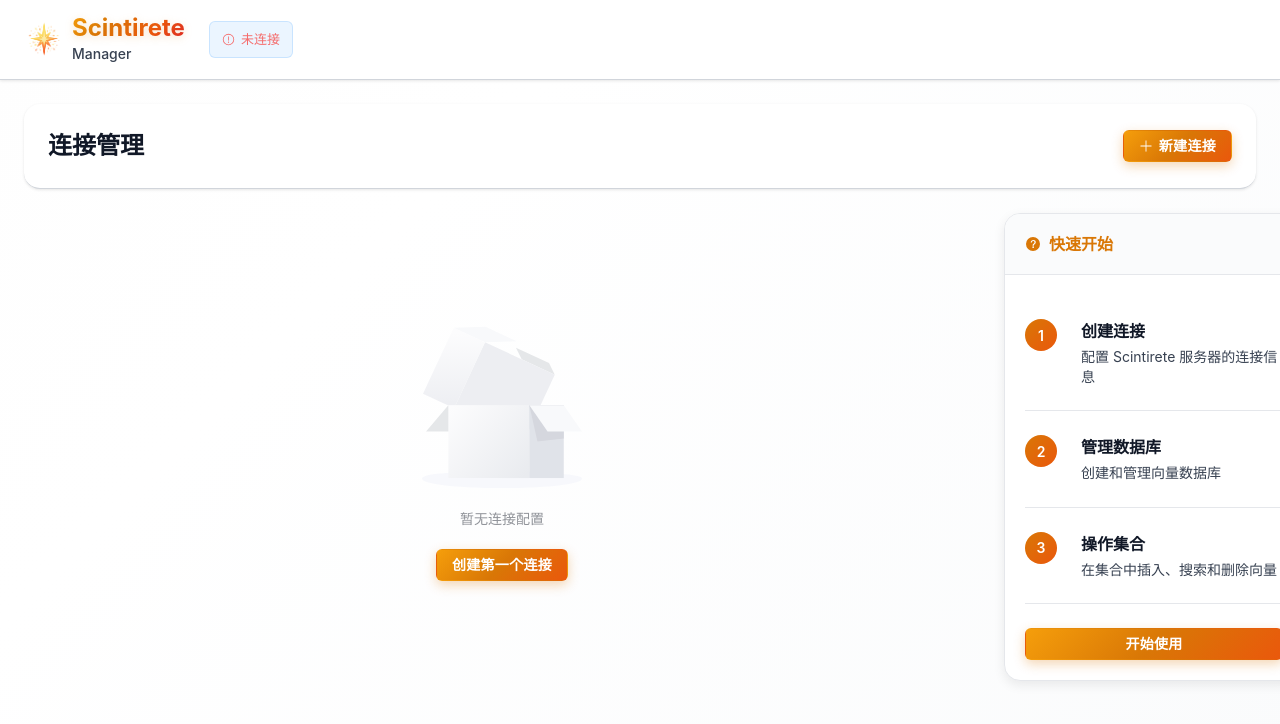
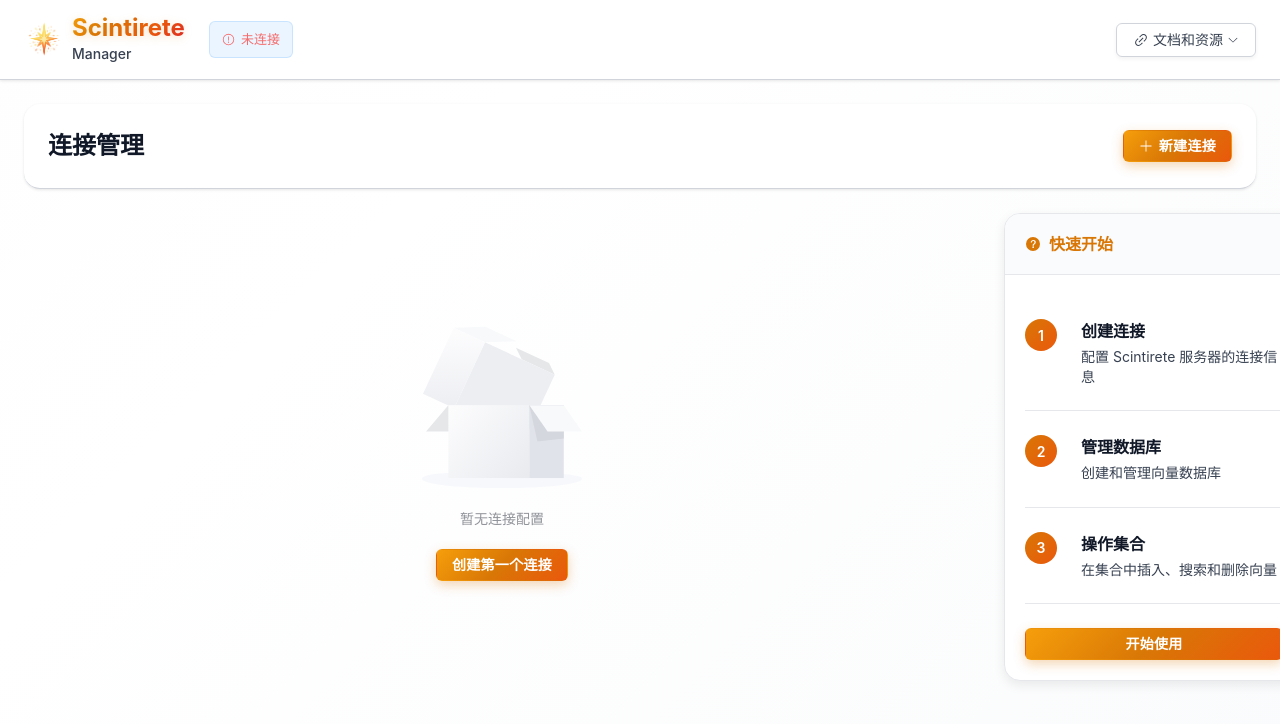
Before and after one commit to Scintirete/manager-ui, a Nuxt app: page / in a window 1280 px wide. Shown: the top 724 px of the page. Built offline with nearby package versions, Linux system fonts and the light colour scheme.

Commit message:
feat: more link

```diff
--- a/app/layouts/default.vue
+++ b/app/layouts/default.vue
@@ -20,6 +20,44 @@
         </div>
         <div class="header-actions">
           <slot name="header-actions" />
+          <!-- GitHub 链接 -->
+          <div class="github-links">
+            <el-dropdown trigger="hover" placement="bottom-end">
+              <div class="github-button">
+                <el-icon class="github-icon"><Link /></el-icon>
+                <span class="github-text">文档和资源</span>
+                <el-icon class="dropdown-arrow"><ArrowDown /></el-icon>
+              </div>
+              <template #dropdown>
+                <el-dropdown-menu class="github-dropdown">
+                  <el-dropdown-item>
+                    <a href="http://scintirete.cloud.wj2015.com/" target="_blank" class="github-link">
+                      <el-icon><Document /></el-icon>
+                      <div class="link-content">
+                        <div class="link-title">Scintirete 官网及文档</div>
+                      </div>
+                    </a>
+                  </el-dropdown-item>
+                  <el-dropdown-item>
+                    <a href="https://github.com/Scintirete/Scintirete/" target="_blank" class="github-link">
+                      <el-icon><Link /></el-icon>
+                      <div class="link-content">
+                        <div class="link-title">Scintirete 开源地址</div>
+                      </div>
+                    </a>
+                  </el-dropdown-item>
+                  <el-dropdown-item>
+                    <a href="https://github.com/Scintirete/manager-ui" target="_blank" class="github-link">
+                      <el-icon><Link /></el-icon>
+                      <div class="link-content">
+                        <div class="link-title">Manager UI 开源地址</div>
+                      </div>
+                    </a>
+                  </el-dropdown-item>
+                </el-dropdown-menu>
+              </template>
+            </el-dropdown>
+          </div>
         </div>
       </div>
     </el-header>
@@ -81,6 +119,7 @@
 </template>
 
 <script setup lang="ts">
+import { Link, ArrowDown, Monitor, Document } from '@element-plus/icons-vue'
 import type { ConnectionConfig } from '../composables/useApi'
 
 // 设置页面元信息
@@ -337,4 +376,127 @@
     margin-top: 0;
   }
 }
+
+/* GitHub Links Styles */
+.github-links {
+  margin-left: var(--sc-space-md);
+}
+
+.github-button {
+  display: flex;
+  align-items: center;
+  gap: var(--sc-space-xs);
+  padding: var(--sc-space-sm) var(--sc-space-md);
+  background: var(--sc-bg-primary);
+  border: 1px solid var(--sc-border);
+  border-radius: var(--sc-radius-sm);
+  cursor: pointer;
+  transition: all var(--sc-transition-fast);
+  color: var(--sc-text-secondary);
+  font-size: 14px;
+  font-weight: 500;
+  box-shadow: 0 2px 4px rgba(0, 0, 0, 0.05);
+}
+
+.github-button:hover {
+  background: var(--sc-bg-secondary);
+  border-color: var(--sc-primary-start);
+  color: var(--sc-primary-start);
+  transform: translateY(-1px);
+  box-shadow: 0 4px 8px rgba(217, 119, 6, 0.1);
+}
+
+.github-icon {
+  font-size: 16px;
+}
+
+.github-text {
+  font-weight: 500;
+}
+
+.dropdown-arrow {
+  font-size: 12px;
+  transition: transform var(--sc-transition-fast);
+}
+
+.github-button:hover .dropdown-arrow {
+  transform: rotate(180deg);
+}
+
+.github-link {
+  display: flex;
+  align-items: center;
+  gap: var(--sc-space-sm);
+  padding: var(--sc-space-sm) 0;
+  text-decoration: none;
+  color: var(--sc-text-primary);
+  transition: all var(--sc-transition-fast);
+  width: 100%;
+}
+
+.github-link:hover {
+  color: var(--sc-primary-start);
+  background: var(--sc-bg-secondary);
+  margin: 0 -12px;
+  padding: var(--sc-space-sm) 12px;
+  border-radius: var(--sc-radius-sm);
+}
+
+.github-link .el-icon {
+  font-size: 18px;
+  color: var(--sc-text-tertiary);
+  transition: color var(--sc-transition-fast);
+}
+
+.github-link:hover .el-icon {
+  color: var(--sc-primary-start);
+}
+
+.link-content {
+  display: flex;
+  flex-direction: column;
+  align-items: flex-start;
+}
+
+.link-title {
+  font-weight: 600;
+  font-size: 14px;
+  line-height: 1.2;
+  color: inherit;
+}
+
+.link-url {
+  font-size: 12px;
+  color: var(--sc-text-tertiary);
+  font-family: 'SF Mono', 'Monaco', 'Inconsolata', 'Roboto Mono', monospace;
+  margin-top: 2px;
+  transition: color var(--sc-transition-fast);
+}
+
+.github-link:hover .link-url {
+  color: var(--sc-primary-start);
+}
+
+/* GitHub 链接响应式优化 */
+@media (max-width: 768px) {
+  .github-links {
+    margin-left: var(--sc-space-sm);
+  }
+
+  .github-text {
+    display: none;
+  }
+
+  .github-button {
+    padding: var(--sc-space-sm);
+    min-width: 40px;
+    justify-content: center;
+  }
+}
+
+@media (max-width: 600px) {
+  .github-links {
+    display: none;
+  }
+}
 </style>
--- a/assets/scintirete.scss
+++ b/assets/scintirete.scss
@@ -843,3 +843,34 @@
   box-shadow: 0 8px 25px rgba(0, 0, 0, 0.15) !important;
   font-weight: 500 !important;
 }
+
+/* GitHub Dropdown Enhancements */
+.github-dropdown {
+  border-radius: var(--sc-radius-lg) !important;
+  box-shadow: 0 12px 32px rgba(0, 0, 0, 0.15) !important;
+  border: 1px solid var(--sc-border-light) !important;
+  padding: var(--sc-space-sm) !important;
+  min-width: 240px !important;
+  background: var(--sc-bg-primary) !important;
+}
+
+.github-dropdown .el-dropdown-menu__item {
+  padding: var(--sc-space-sm) var(--sc-space-md) !important;
+  border-radius: var(--sc-radius-sm) !important;
+  margin-bottom: var(--sc-space-xs) !important;
+  transition: all var(--sc-transition-fast) !important;
+}
+
+.github-dropdown .el-dropdown-menu__item:last-child {
+  margin-bottom: 0 !important;
+}
+
+.github-dropdown .el-dropdown-menu__item:hover {
+  background: var(--sc-bg-secondary) !important;
+  color: var(--sc-text-primary) !important;
+}
+
+.github-dropdown .el-dropdown-menu__item:focus {
+  background: var(--sc-bg-secondary) !important;
+  color: var(--sc-text-primary) !important;
+}
```
